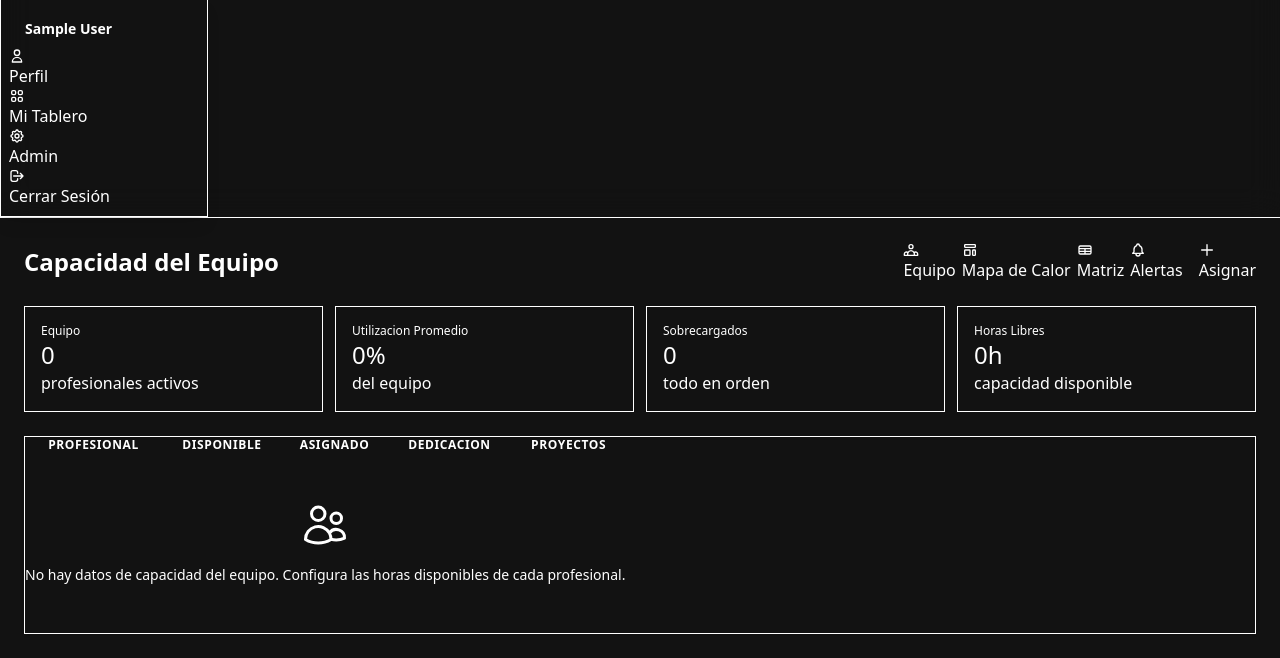
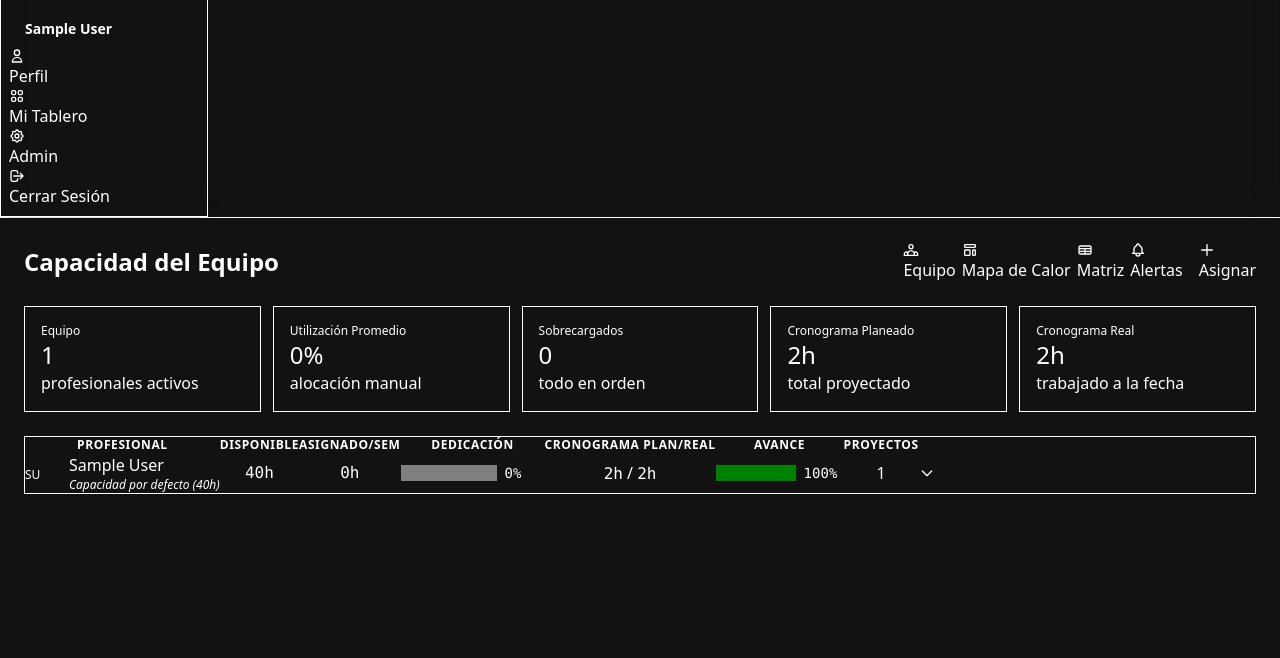
Before and after one commit to juan-cruz23/CENTRAL-CNTXT-IDI, a Django app: page /capacidad/ in a window 1280 px wide. Shown: the part 214-872 px from the top of the page. After the commit the page ends 708 px from the top, so only its background shows below. Run offline with Django 5.2, Linux system fonts and the light colour scheme; a user stored in the database is signed in; tables that the repository leaves empty hold one stand-in row (values such as "Sample post"); grey boxes marked "Sample" are stand-in pictures; some libraries are stand-ins or nearby versions.

Commit message:
feat(capacidad): integrar cronograma con capacidades configuradas
La vista ahora muestra todos los profesionales con rol activo (no solo los
que tienen TeamMemberCapacity). Combina tres fuentes:
- Capacidad: TeamMemberCapacity o default 40h/sem
- Asignación manual: ProjectAllocation (horas semanales)
- Cronograma: ServiceInstance + ServiceInstanceAction (planeado y real)

Tabla y KPIs muestran avance real vs proyectado del cronograma. Detalle
expandible agrupa por proyecto con horas, servicios y acciones.

Co-Authored-By: Claude Opus 4.7 <noreply@anthropic.com>

```diff
--- a/apps/capacity/views.py
+++ b/apps/capacity/views.py
@@ -32,58 +32,142 @@ class CapacityOverviewView(LoginRequiredMixin, CapacityContextMixin, TemplateVie
     def get_context_data(self, **kwargs):
         context = super().get_context_data(**kwargs)
         today = date.today()
+        DEFAULT_WEEKLY_HOURS = Decimal("40")
 
-        capacities = TeamMemberCapacity.objects.filter(
-            effective_from__lte=today,
-        ).filter(
-            Q(effective_until__isnull=True) | Q(effective_until__gte=today),
-        ).select_related("user")
+        from apps.accounts.models import User
+        from apps.projects.models import ServiceInstanceAction
+
+        # Profesionales activos con al menos un rol
+        users = User.objects.filter(
+            is_active=True,
+            user_roles__isnull=False,
+        ).distinct().prefetch_related("user_roles__role")
+
+        # Mapeo capacidades configuradas
+        cap_map = {
+            c.user_id: c for c in TeamMemberCapacity.objects.filter(
+                effective_from__lte=today,
+            ).filter(
+                Q(effective_until__isnull=True) | Q(effective_until__gte=today),
+            )
+        }
 
         overview = []
         total_available = Decimal("0")
         total_allocated = Decimal("0")
         overloaded_count = 0
 
-        for cap in capacities:
-            allocations = ProjectAllocation.objects.filter(
-                user=cap.user,
+        for user in users:
+            # 1. Capacidad disponible (configurada o default)
+            cap = cap_map.get(user.pk)
+            avail = cap.weekly_available_hours if cap else DEFAULT_WEEKLY_HOURS
+            has_capacity_config = cap is not None
+
+            # 2. Alocaciones manuales activas (ProjectAllocation)
+            allocs = ProjectAllocation.objects.filter(
+                user=user,
                 start_date__lte=today,
             ).filter(
                 Q(end_date__isnull=True) | Q(end_date__gte=today),
             ).select_related("project", "role")
+            alloc_hours = allocs.aggregate(total=Sum("weekly_hours"))["total"] or Decimal("0")
 
-            alloc_hours = allocations.aggregate(total=Sum("weekly_hours"))["total"] or Decimal("0")
-            avail = cap.weekly_available_hours
+            # 3. Servicios del cronograma asignados (ServiceInstance)
+            sis = ServiceInstance.objects.filter(
+                assigned_professional=user,
+            ).select_related("project", "responsible_role")
+            schedule_planned = sis.aggregate(total=Sum("projected_hours"))["total"] or Decimal("0")
+            schedule_actual = sis.aggregate(total=Sum("actual_hours"))["total"] or Decimal("0")
+
+            # 4. Acciones del cronograma asignadas (ServiceInstanceAction)
+            actions = ServiceInstanceAction.objects.filter(
+                assigned_professional=user,
+            ).select_related("service_instance__project")
+            actions_planned = actions.aggregate(total=Sum("estimated_hours"))["total"] or Decimal("0")
+            actions_actual = actions.aggregate(total=Sum("actual_hours"))["total"] or Decimal("0")
+
+            # Total horas planeadas/reales en cronograma
+            total_planned = schedule_planned + actions_planned
+            total_actual = schedule_actual + actions_actual
+
+            # Dedicación semanal (alocaciones manuales son weekly; cronograma es total y se mantiene aparte)
             pct = round((alloc_hours / avail * 100) if avail else 0)
-
             if pct > 100:
                 overloaded_count += 1
 
             total_available += avail
             total_allocated += alloc_hours
 
-            # Build project detail list for expandable row
-            project_details = []
-            for alloc in allocations:
-                project_details.append({
+            # Detalle por proyecto (combina alocaciones + servicios)
+            details_by_project: dict[int, dict] = {}
+            for alloc in allocs:
+                k = alloc.project_id
+                d = details_by_project.setdefault(k, {
                     "code": alloc.project.code,
                     "name": alloc.project.name,
-                    "role": alloc.role.name if alloc.role else "-",
-                    "hours": int(alloc.weekly_hours),
                     "project_pk": alloc.project.pk,
+                    "alloc_hours": Decimal("0"),
+                    "planned_hours": Decimal("0"),
+                    "actual_hours": Decimal("0"),
+                    "services_count": 0,
+                    "actions_count": 0,
+                    "role": alloc.role.name if alloc.role else "",
                 })
+                d["alloc_hours"] += alloc.weekly_hours
+            for si in sis:
+                k = si.project_id
+                d = details_by_project.setdefault(k, {
+                    "code": si.project.code,
+                    "name": si.project.name,
+                    "project_pk": si.project.pk,
+                    "alloc_hours": Decimal("0"),
+                    "planned_hours": Decimal("0"),
+                    "actual_hours": Decimal("0"),
+                    "services_count": 0,
+                    "actions_count": 0,
+                    "role": si.responsible_role.name if si.responsible_role else "",
+                })
+                d["planned_hours"] += si.projected_hours or 0
+                d["actual_hours"] += si.actual_hours or 0
+                d["services_count"] += 1
+            for act in actions:
+                proj = act.service_instance.project
+                k = proj.pk
+                d = details_by_project.setdefault(k, {
+                    "code": proj.code,
+                    "name": proj.name,
+                    "project_pk": proj.pk,
+                    "alloc_hours": Decimal("0"),
+                    "planned_hours": Decimal("0"),
+                    "actual_hours": Decimal("0"),
+                    "services_count": 0,
+                    "actions_count": 0,
+                    "role": "",
+                })
+                d["planned_hours"] += act.estimated_hours or 0
+                d["actual_hours"] += act.actual_hours or 0
+                d["actions_count"] += 1
+
+            project_details = list(details_by_project.values())
+
+            # Avance %: real / planeado en cronograma
+            progress_pct = round((total_actual / total_planned * 100) if total_planned else 0)
 
             overview.append({
-                "user": cap.user,
+                "user": user,
+                "has_capacity_config": has_capacity_config,
                 "available_hours": int(avail),
                 "allocated_hours": int(alloc_hours),
                 "allocation_pct": pct,
+                "schedule_planned": int(total_planned),
+                "schedule_actual": int(total_actual),
+                "progress_pct": progress_pct,
                 "project_count": len(project_details),
                 "project_details": project_details,
             })
 
-        # Sort: overloaded first, then by allocation descending
-        overview.sort(key=lambda x: -x["allocation_pct"])
+        # Orden: con asignaciones primero, sobrecargados arriba
+        overview.sort(key=lambda x: (-x["allocation_pct"], -x["schedule_planned"]))
 
         # KPI summary
         team_size = len(overview)
@@ -91,6 +175,8 @@ class CapacityOverviewView(LoginRequiredMixin, CapacityContextMixin, TemplateVie
             sum(item["allocation_pct"] for item in overview) / team_size
         ) if team_size else 0
         free_hours = int(total_available - total_allocated) if total_allocated < total_available else 0
+        total_planned_kpi = sum(item["schedule_planned"] for item in overview)
+        total_actual_kpi = sum(item["schedule_actual"] for item in overview)
 
         context["overview"] = overview
         context["kpi"] = {
@@ -98,6 +184,8 @@ class CapacityOverviewView(LoginRequiredMixin, CapacityContextMixin, TemplateVie
             "avg_utilization": avg_utilization,
             "overloaded": overloaded_count,
             "free_hours": free_hours,
+            "schedule_planned": total_planned_kpi,
+            "schedule_actual": total_actual_kpi,
         }
         context["active_tab"] = "overview"
         context["page_title"] = "Capacidad del Equipo"
--- a/templates/capacity/overview.html
+++ b/templates/capacity/overview.html
@@ -4,26 +4,31 @@
 {% include "capacity/_nav_tabs.html" %}
 
 <!-- KPI Cards -->
-<div class="grid grid-cols-2 lg:grid-cols-4 gap-3 mb-6">
+<div class="grid grid-cols-2 lg:grid-cols-5 gap-3 mb-6">
   <div class="stat bg-base-100 border border-base-300/30 rounded-box p-4">
     <div class="stat-title text-xs">Equipo</div>
     <div class="stat-value text-2xl">{{ kpi.team_size }}</div>
     <div class="stat-desc">profesionales activos</div>
   </div>
   <div class="stat bg-base-100 border border-base-300/30 rounded-box p-4">
-    <div class="stat-title text-xs">Utilizacion Promedio</div>
+    <div class="stat-title text-xs">Utilización Promedio</div>
     <div class="stat-value text-2xl {% if kpi.avg_utilization > 90 %}text-warning{% elif kpi.avg_utilization > 100 %}text-error{% else %}text-primary{% endif %}">{{ kpi.avg_utilization }}%</div>
-    <div class="stat-desc">del equipo</div>
+    <div class="stat-desc">alocación manual</div>
   </div>
   <div class="stat bg-base-100 border border-base-300/30 rounded-box p-4">
     <div class="stat-title text-xs">Sobrecargados</div>
     <div class="stat-value text-2xl {% if kpi.overloaded > 0 %}text-error{% else %}text-success{% endif %}">{{ kpi.overloaded }}</div>
-    <div class="stat-desc">{% if kpi.overloaded > 0 %}requieren atencion{% else %}todo en orden{% endif %}</div>
+    <div class="stat-desc">{% if kpi.overloaded > 0 %}requieren atención{% else %}todo en orden{% endif %}</div>
   </div>
   <div class="stat bg-base-100 border border-base-300/30 rounded-box p-4">
-    <div class="stat-title text-xs">Horas Libres</div>
-    <div class="stat-value text-2xl text-success">{{ kpi.free_hours }}h</div>
-    <div class="stat-desc">capacidad disponible</div>
+    <div class="stat-title text-xs">Cronograma Planeado</div>
+    <div class="stat-value text-2xl text-info">{{ kpi.schedule_planned }}h</div>
+    <div class="stat-desc">total proyectado</div>
+  </div>
+  <div class="stat bg-base-100 border border-base-300/30 rounded-box p-4">
+    <div class="stat-title text-xs">Cronograma Real</div>
+    <div class="stat-value text-2xl text-success">{{ kpi.schedule_actual }}h</div>
+    <div class="stat-desc">trabajado a la fecha</div>
   </div>
 </div>
 
@@ -36,8 +41,10 @@
           <tr>
             <th class="text-xs uppercase tracking-wider">Profesional</th>
             <th class="text-xs uppercase tracking-wider text-center">Disponible</th>
-            <th class="text-xs uppercase tracking-wider text-center">Asignado</th>
-            <th class="text-xs uppercase tracking-wider">Dedicacion</th>
+            <th class="text-xs uppercase tracking-wider text-center">Asignado/sem</th>
+            <th class="text-xs uppercase tracking-wider">Dedicación</th>
+            <th class="text-xs uppercase tracking-wider text-center">Cronograma plan/real</th>
+            <th class="text-xs uppercase tracking-wider">Avance</th>
             <th class="text-xs uppercase tracking-wider text-center">Proyectos</th>
             <th class="text-xs uppercase tracking-wider"></th>
           </tr>
@@ -54,6 +61,9 @@
                 </div>
                 <div>
                   <div class="font-medium">{{ item.user.get_full_name }}</div>
+                  {% if not item.has_capacity_config %}
+                  <div class="text-xs text-base-content/40 italic">Capacidad por defecto (40h)</div>
+                  {% endif %}
                 </div>
               </div>
             </td>
@@ -65,6 +75,21 @@
                 <span class="text-sm font-mono w-10 {% if item.allocation_pct > 100 %}text-error font-bold{% endif %}">{{ item.allocation_pct }}%</span>
               </div>
             </td>
+            <td class="text-center">
+              <span class="font-mono text-info">{{ item.schedule_planned }}h</span>
+              <span class="text-base-content/30">/</span>
+              <span class="font-mono text-success">{{ item.schedule_actual }}h</span>
+            </td>
+            <td>
+              {% if item.schedule_planned > 0 %}
+              <div class="flex items-center gap-2">
+                <progress class="progress progress-success w-20" value="{{ item.progress_pct }}" max="100"></progress>
+                <span class="text-sm font-mono w-10">{{ item.progress_pct }}%</span>
+              </div>
+              {% else %}
+              <span class="text-xs text-base-content/30">—</span>
+              {% endif %}
+            </td>
             <td class="text-center"><span class="badge badge-ghost badge-sm">{{ item.project_count }}</span></td>
             <td class="text-center">
               <svg xmlns="http://www.w3.org/2000/svg" class="h-4 w-4 transition-transform" :class="expanded === {{ forloop.counter }} ? 'rotate-180' : ''" fill="none" viewBox="0 0 24 24" stroke="currentColor"><path stroke-linecap="round" stroke-linejoin="round" stroke-width="2" d="M19 9l-7 7-7-7" /></svg>
@@ -72,13 +97,17 @@
           </tr>
           <!-- Expandable detail row -->
           <tr x-show="expanded === {{ forloop.counter }}" x-collapse x-cloak>
-            <td colspan="6" class="bg-base-200/30 p-0">
+            <td colspan="8" class="bg-base-200/30 p-0">
               <div class="px-6 py-3">
+                {% if item.project_details %}
                 <table class="table table-xs">
                   <thead><tr>
                     <th class="text-xs opacity-60">Proyecto</th>
                     <th class="text-xs opacity-60">Rol</th>
-                    <th class="text-xs opacity-60 text-right">Horas/Sem</th>
+                    <th class="text-xs opacity-60 text-right">Aloc/sem</th>
+                    <th class="text-xs opacity-60 text-right">Servicios</th>
+                    <th class="text-xs opacity-60 text-right">Acciones</th>
+                    <th class="text-xs opacity-60 text-right">Plan/Real</th>
                   </tr></thead>
                   <tbody>
                     {% for pd in item.project_details %}
@@ -87,17 +116,27 @@
                         <a href="{% url 'dashboards:project' pd.project_pk %}" class="link link-hover font-mono text-xs">{{ pd.code }}</a>
                         <span class="text-xs opacity-70 ml-1">{{ pd.name }}</span>
                       </td>
-                      <td class="text-xs">{{ pd.role }}</td>
-                      <td class="text-right font-mono text-xs">{{ pd.hours }}h</td>
+                      <td class="text-xs">{{ pd.role|default:"—" }}</td>
+                      <td class="text-right font-mono text-xs">{% if pd.alloc_hours %}{{ pd.alloc_hours|floatformat:0 }}h{% else %}—{% endif %}</td>
+                      <td class="text-right font-mono text-xs">{{ pd.services_count }}</td>
+                      <td class="text-right font-mono text-xs">{{ pd.actions_count }}</td>
+                      <td class="text-right text-xs">
+                        <span class="text-info">{{ pd.planned_hours|floatformat:1 }}h</span>
+                        <span class="text-base-content/30">/</span>
+                        <span class="text-success">{{ pd.actual_hours|floatformat:1 }}h</span>
+                      </td>
                     </tr>
                     {% endfor %}
                   </tbody>
                 </table>
+                {% else %}
+                <p class="text-xs text-base-content/40 italic py-2">Sin asignaciones manuales ni servicios en cronograma.</p>
+                {% endif %}
               </div>
             </td>
           </tr>
           {% empty %}
-          <tr><td colspan="6">{% include "components/empty_state.html" with message="No hay datos de capacidad del equipo. Configura las horas disponibles de cada profesional." icon="users" %}</td></tr>
+          <tr><td colspan="8">{% include "components/empty_state.html" with message="No hay profesionales activos con rol asignado." icon="users" %}</td></tr>
           {% endfor %}
         </tbody>
       </table>
```
